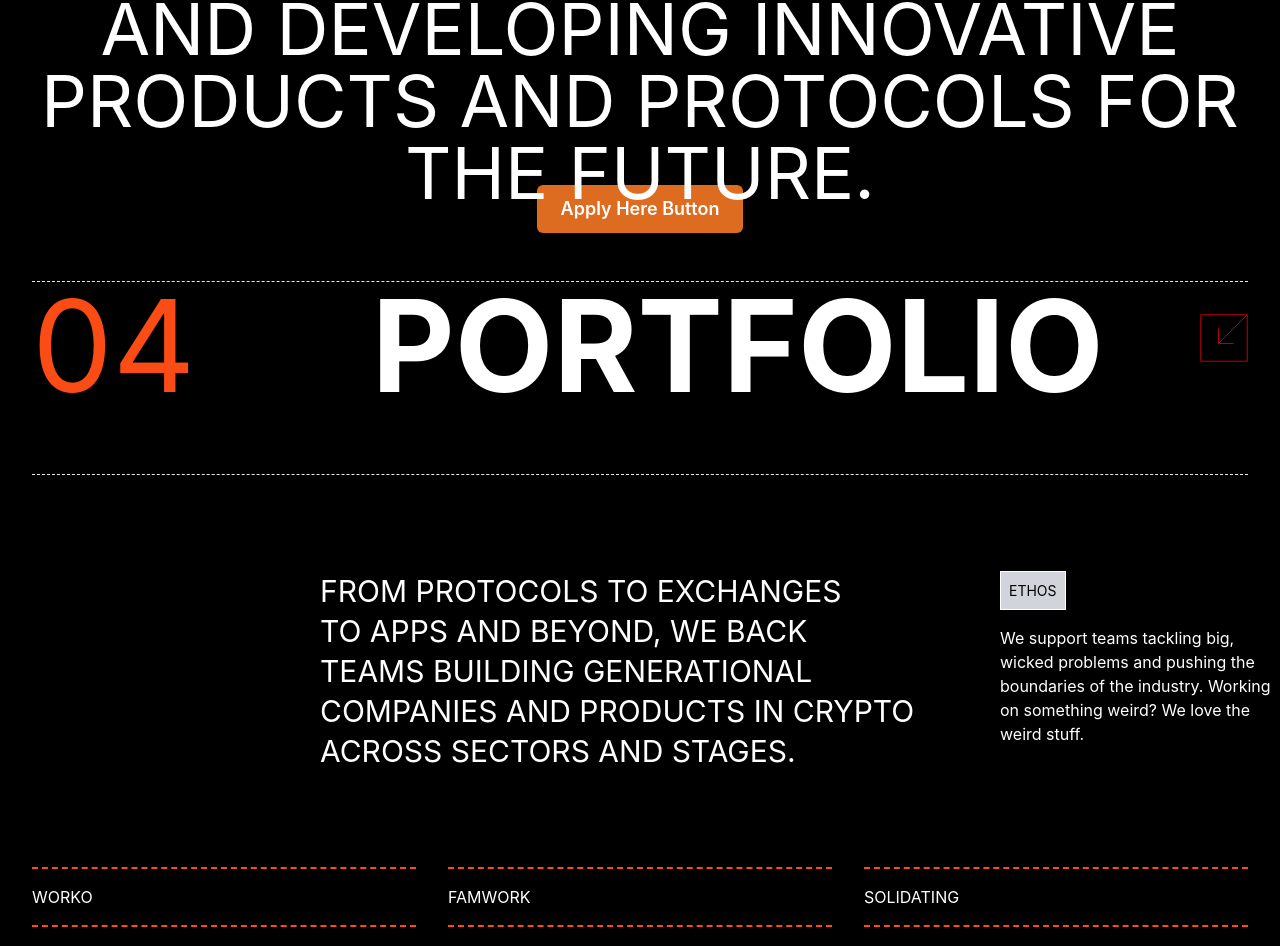
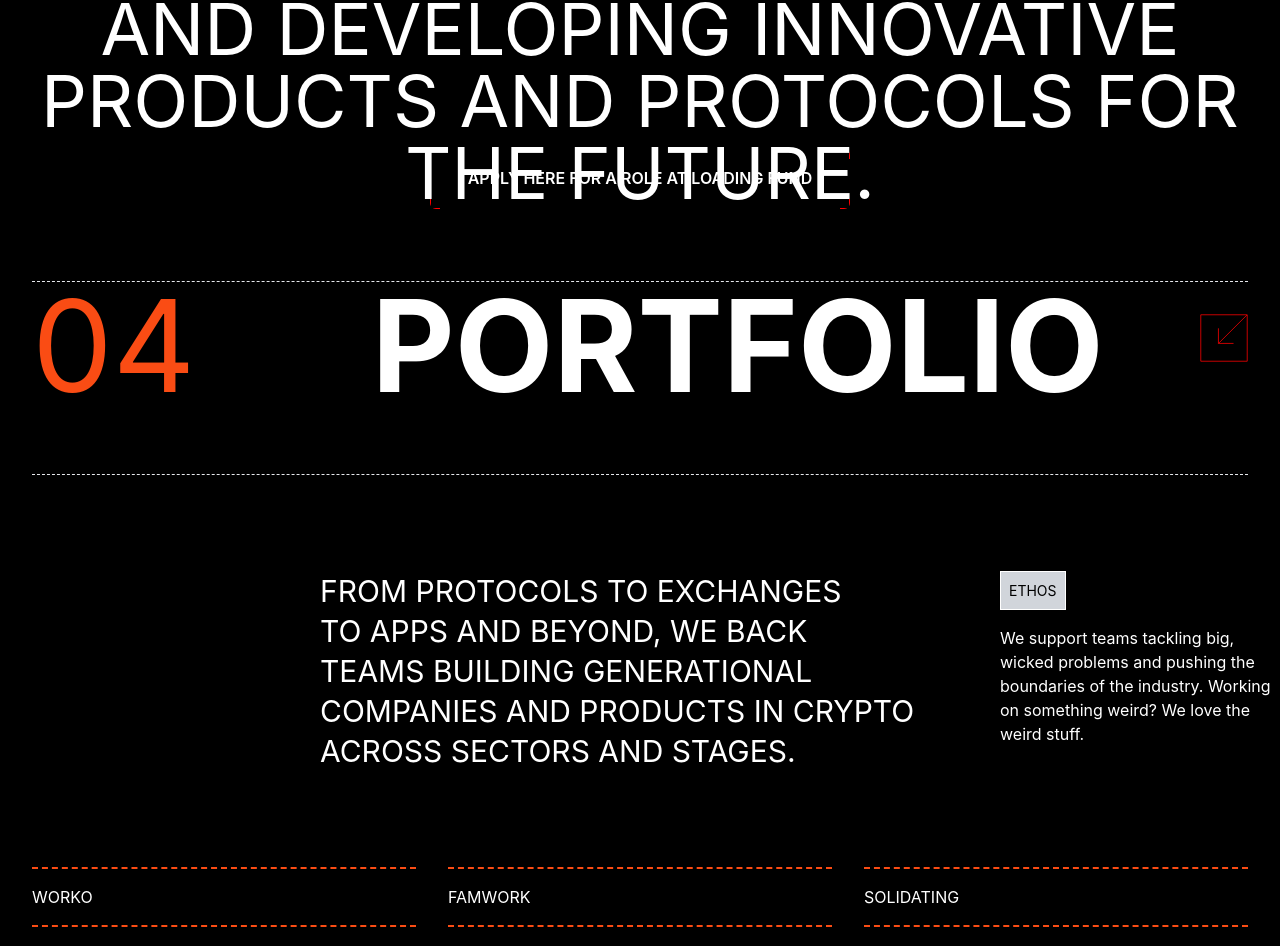
Before and after one commit to a14a19/loading-fund, a React (Vite) app: page / in a window 1280 px wide. Shown: the part 5684-6630 px from the top of the page. Built offline with nearby package versions, Linux system fonts and the light colour scheme; a web font is replaced by a local one.

Commit message:
Update index.jsx
Button Changed and effect added to each of the corners.

```diff
--- a/src/components/CareersSection/index.jsx
+++ b/src/components/CareersSection/index.jsx
@@ -1,6 +1,6 @@
 import React, { useState, useEffect, useRef } from "react";
 import YourImage from "../../Lorem_Ipsum.png";
-import { Button, ChakraProvider } from "@chakra-ui/react";
+import { Button, ChakraProvider, Box } from "@chakra-ui/react";
 import customTheme from "./customTheme";
 
 const CareersSection = () => {
@@ -67,17 +67,96 @@ const CareersSection = () => {
           </p>
         </div>
         <div className="absolute bottom-0 w-full flex justify-center pb-4">
-          {" "}
-          {/* ChakraUI Button */}
           <ChakraProvider theme={customTheme}>
             <Button
-              colorScheme="orange"
-              size="lg"
               onClick={() =>
                 window.open("https://www.linkedin.com/company/loading-fund/")
               }
+              position="relative"
+              backgroundColor="black"
+              color="white"
+              margin="24px"
+              height="60px"
+              width="420px"
+              padding="20px"
+              display="flex"
+              alignItems="center"
+              justifyContent="center"
+              overflow="hidden"
+              _hover={{
+                backgroundColor: "#fa4c14",
+                "> .corner-element": {
+                  transform: "translate(2px, 2px)",
+                },
+              }}
             >
-              Apply Here Button
+              <Box
+                className="corner-element"
+                position="absolute"
+                top="0"
+                left="0"
+                height="10px"
+                width="100%"
+                _before={{
+                  content: '""',
+                  position: "absolute",
+                  left: "0",
+                  borderLeft: "1px solid red",
+                  borderTop: "1px solid red",
+                  width: "10px",
+                  height: "10px",
+                  transition: "transform 0.2s ease",
+                }}
+                _after={{
+                  content: '""',
+                  position: "absolute",
+                  right: "0",
+                  borderTop: "1px solid red",
+                  borderRight: "1px solid red",
+                  width: "10px",
+                  height: "10px",
+                  transition: "transform 0.2s ease",
+                }}
+              />
+
+              <Box
+                position="absolute"
+                top="50%"
+                left="50%"
+                transform="translate(-50%, -50%)"
+                zIndex="1"
+              >
+                APPLY HERE FOR A ROLE AT LOADING FUND
+              </Box>
+
+              <Box
+                className="corner-element"
+                position="absolute"
+                bottom="0"
+                left="0"
+                height="10px"
+                width="100%"
+                _before={{
+                  content: '""',
+                  position: "absolute",
+                  left: "0",
+                  borderBottom: "1px solid red",
+                  borderLeft: "1px solid red",
+                  width: "10px",
+                  height: "10px",
+                  transition: "transform 0.2s ease",
+                }}
+                _after={{
+                  content: '""',
+                  position: "absolute",
+                  right: "0",
+                  borderBottom: "1px solid red",
+                  borderRight: "1px solid red",
+                  width: "10px",
+                  height: "10px",
+                  transition: "transform 0.2s ease",
+                }}
+              />
             </Button>
           </ChakraProvider>
         </div>
```
